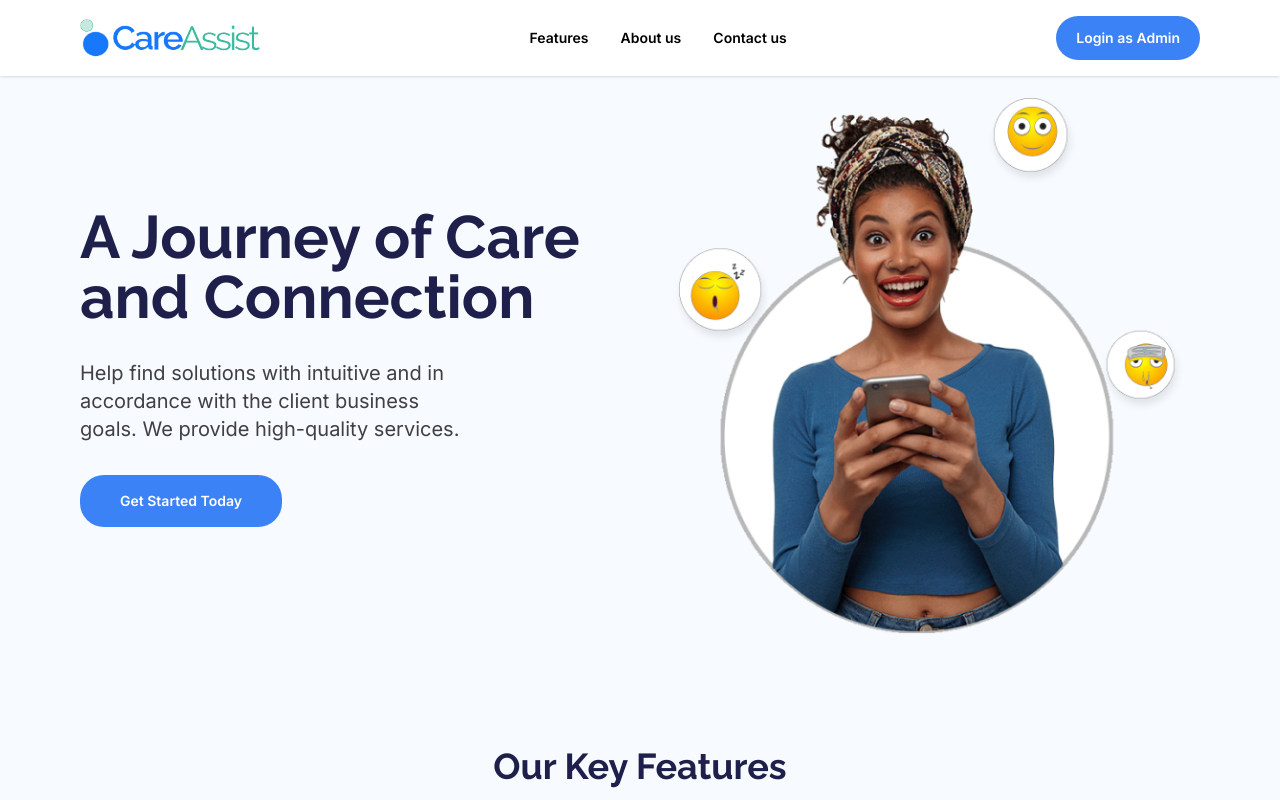
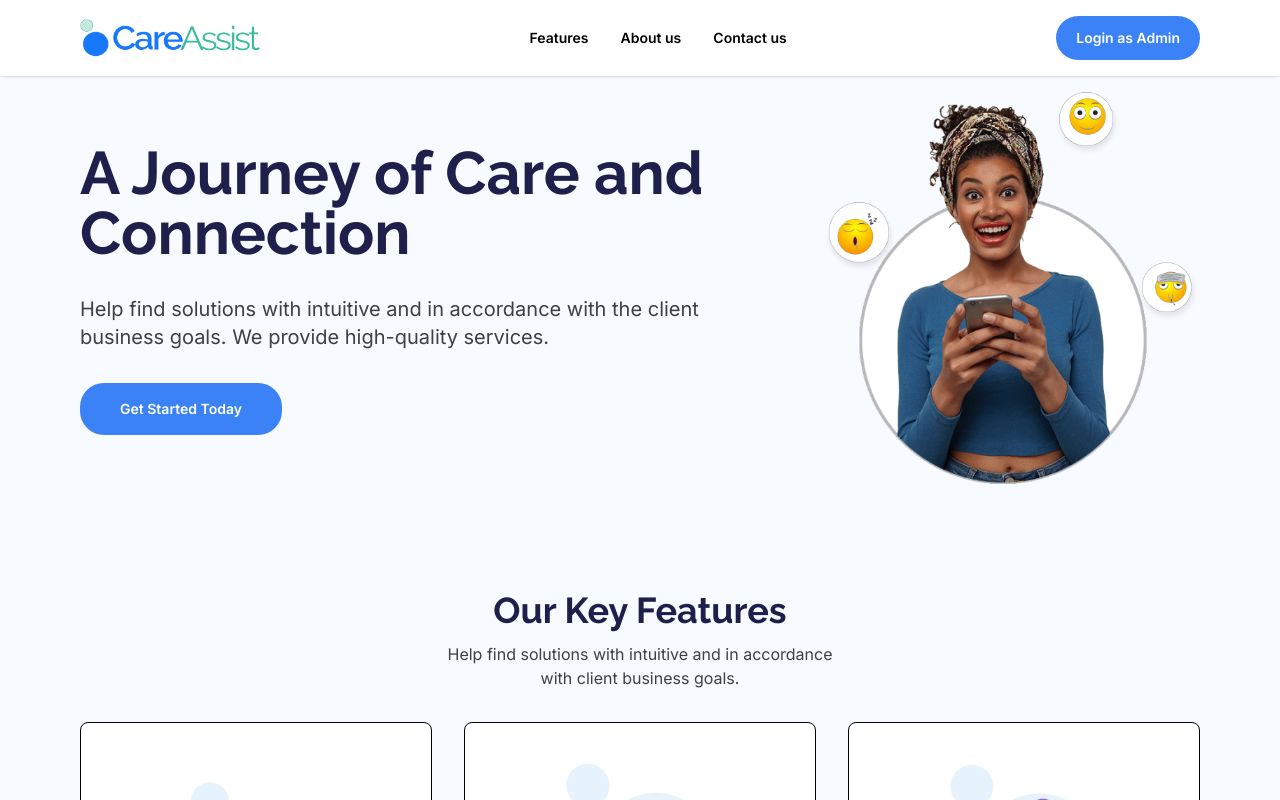
Before and after one commit to NureniJamiu/care-assist, a Next.js app: page / in a window 1280 px wide. Shown: the top 800 px of the page. Built offline with nearby package versions, Linux system fonts and the light colour scheme.

Commit message:
fix: hero section

```diff
--- a/src/components/Hero.jsx
+++ b/src/components/Hero.jsx
@@ -13,18 +13,24 @@ const Hero = () => {
       <div className="flex flex-col lg:flex-row items-center gap-8 text-center lg:text-left">
         <div className="flex-1" data-aos="fade-up" data-aos-duration="1000">
           <h1
-            className={`${raleway.className} text-[#1E1F4B] text-5xl lg:text-6xl font-bold md:max-w-[600px] md:mx-auto lg:w-full`}
+            className={`${raleway.className} text-[#1E1F4B] text-5xl lg:text-6xl font-bold md:mx-auto lg:w-full`}
           >
             A Journey of Care and Connection
           </h1>
-          <p className="py-8 text-zinc-700 md:w-[400px] md:mx-auto lg:mx-0 text-xl">
+          <p className="py-8 text-zinc-700 md:w-[400px] lg:w-[700px] md:mx-auto lg:mx-0 text-xl">
             Help find solutions with intuitive and in accordance with the client
             business goals. We provide high-quality services.
           </p>
           <Button title="Get Started Today" className="px-10 py-4 text-base" />
         </div>
         <div className="flex-1" data-aos="fade-up" data-aos-duration="1000">
-          <Image src={sectionImage} alt="Hero" width={530} height={530} />
+          <Image
+            src={sectionImage}
+            alt="Hero"
+            width={530}
+            height={530}
+            className="float-right"
+          />
         </div>
       </div>
     </section>
```
